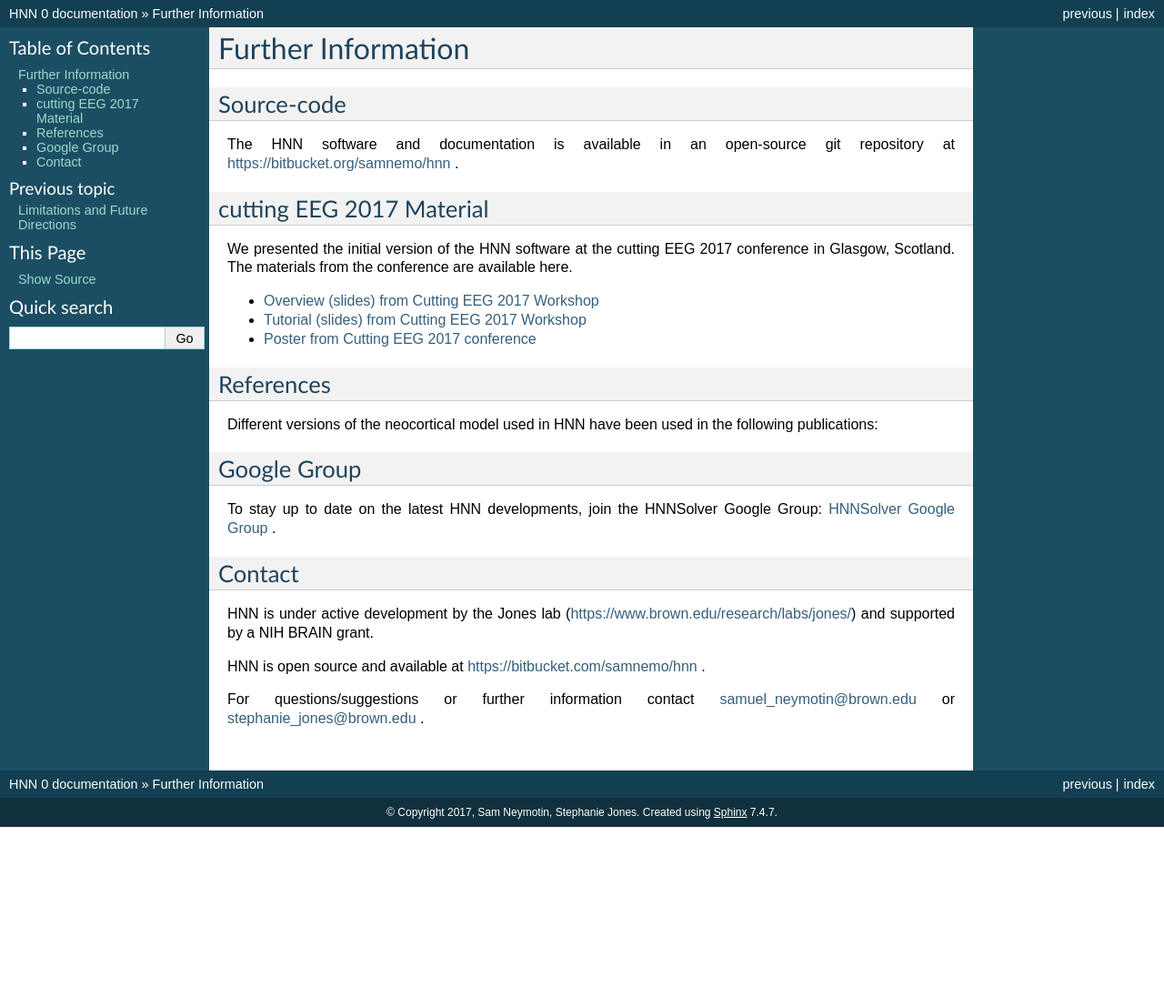
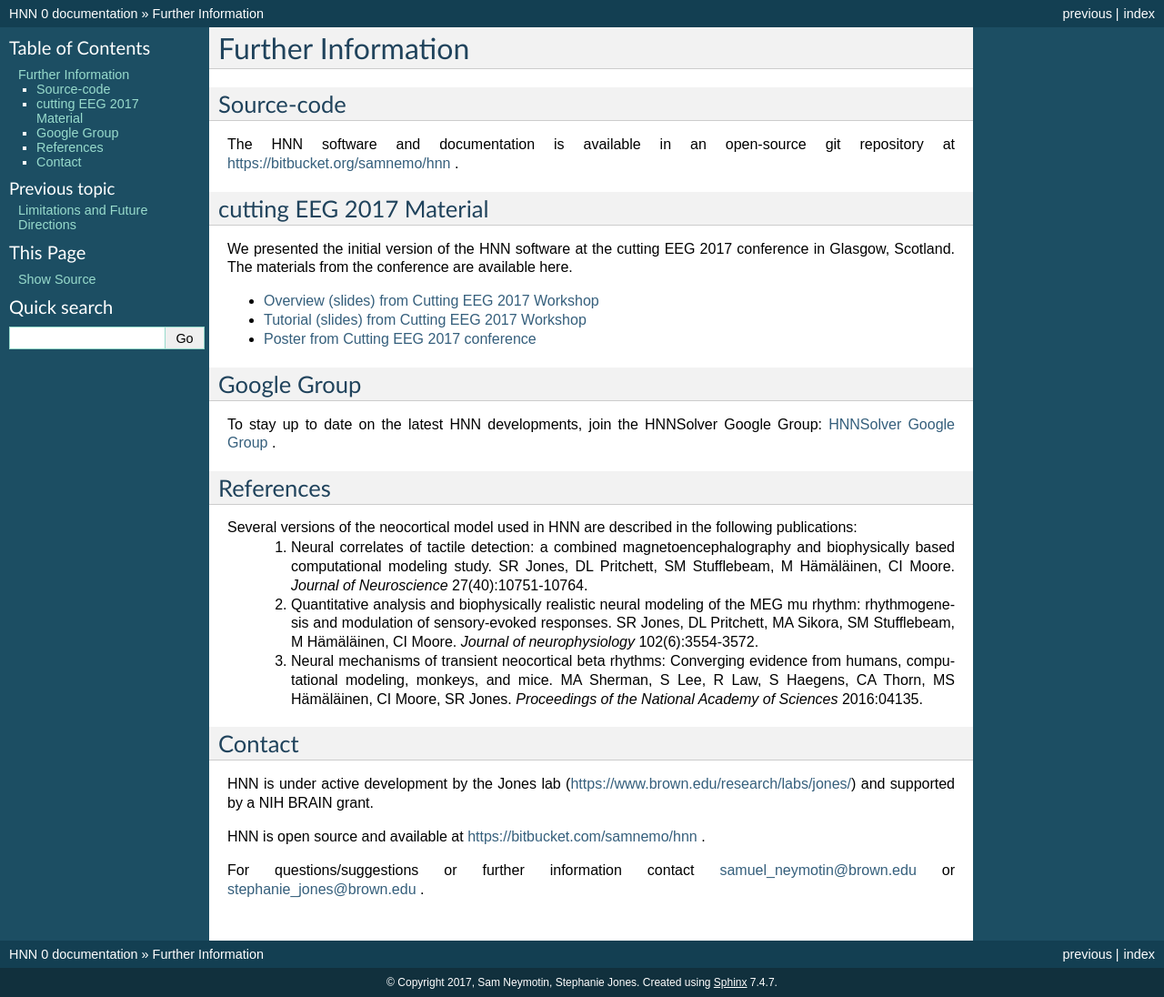
Before and after one commit to jonescompneurolab/hnn, a Sphinx documentation site: the page built from doc/refs.rst, in a window 1280 px wide. Shown: the whole page at 91% size. Built offline with Sphinx 7.4.7, drawn with Linux system fonts in a browser that asks for light colours; before the commit the page ends 909 px from its top, so only the background shows below that.

Commit message:
adjust links and add refs

```diff
--- a/doc/refs.rst
+++ b/doc/refs.rst
@@ -13,23 +13,24 @@
 We presented the initial version of the HNN software at the cutting EEG 2017 conference in Glasgow, Scotland.
 The  materials from the conference are available here.
 
-- `Overview (slides) from Cutting EEG 2017 Workshop <https://www.dropbox.com/preview/HNN/CuttingEEG-Workshop/CuttingEEG-workshop-6-19-17.pdf?role=work>`_
+- `Overview (slides) from Cutting EEG 2017 Workshop <http://hnn.brown.edu/doc/pdf/CuttingEEG-workshop-6-19-17.pdf>`_
 
-- `Tutorial (slides) from Cutting EEG 2017 Workshop <https://www.dropbox.com/home/HNN/CuttingEEG-Workshop?preview=slides_workshop_coding.pdf>`_
+- `Tutorial (slides) from Cutting EEG 2017 Workshop <http://hnn.brown.edu/doc/pdf/slides_workshop_coding.pdf>`_
 
-- `Poster from Cutting EEG 2017 conference <https://www.dropbox.com/home/HNN/CuttingEEG-Poster?preview=CuttingEEG-poster.pdf>`_
-
-References
-^^^^^^^^^^
-
-Different versions of the neocortical model used in HNN have been used in the following publications:
-
+- `Poster from Cutting EEG 2017 conference <http://hnn.brown.edu/doc/pdf/CuttingEEG-poster.pdf>`_
 
 Google Group
 ^^^^^^^^^^^^
 
 To stay up to date on the latest HNN developments, join the HNNSolver Google Group: `HNNSolver Google Group <https://groups.google.com/forum/#!forum/hnnsolver>`_ .
 
+References
+^^^^^^^^^^
+
+Several versions of the neocortical model used in HNN are described in the following publications:
+ 1. Neural correlates of tactile detection: a combined magnetoencephalography and biophysically based computational modeling study. SR Jones, DL Pritchett, SM Stufflebeam, M Hämäläinen, CI Moore. *Journal of Neuroscience* 27(40):10751-10764.
+ 2. Quantitative analysis and biophysically realistic neural modeling of the MEG mu rhythm: rhythmogenesis and modulation of sensory-evoked responses. SR Jones, DL Pritchett, MA Sikora, SM Stufflebeam, M Hämäläinen, CI Moore. *Journal of neurophysiology* 102(6):3554-3572.
+ 3. Neural mechanisms of transient neocortical beta rhythms: Converging evidence from humans, computational modeling, monkeys, and mice. MA Sherman, S Lee, R Law, S Haegens, CA Thorn, MS Hämäläinen, CI Moore, SR Jones. *Proceedings of the National Academy of Sciences* 2016:04135.
 
 Contact
 ^^^^^^^^^^
```
